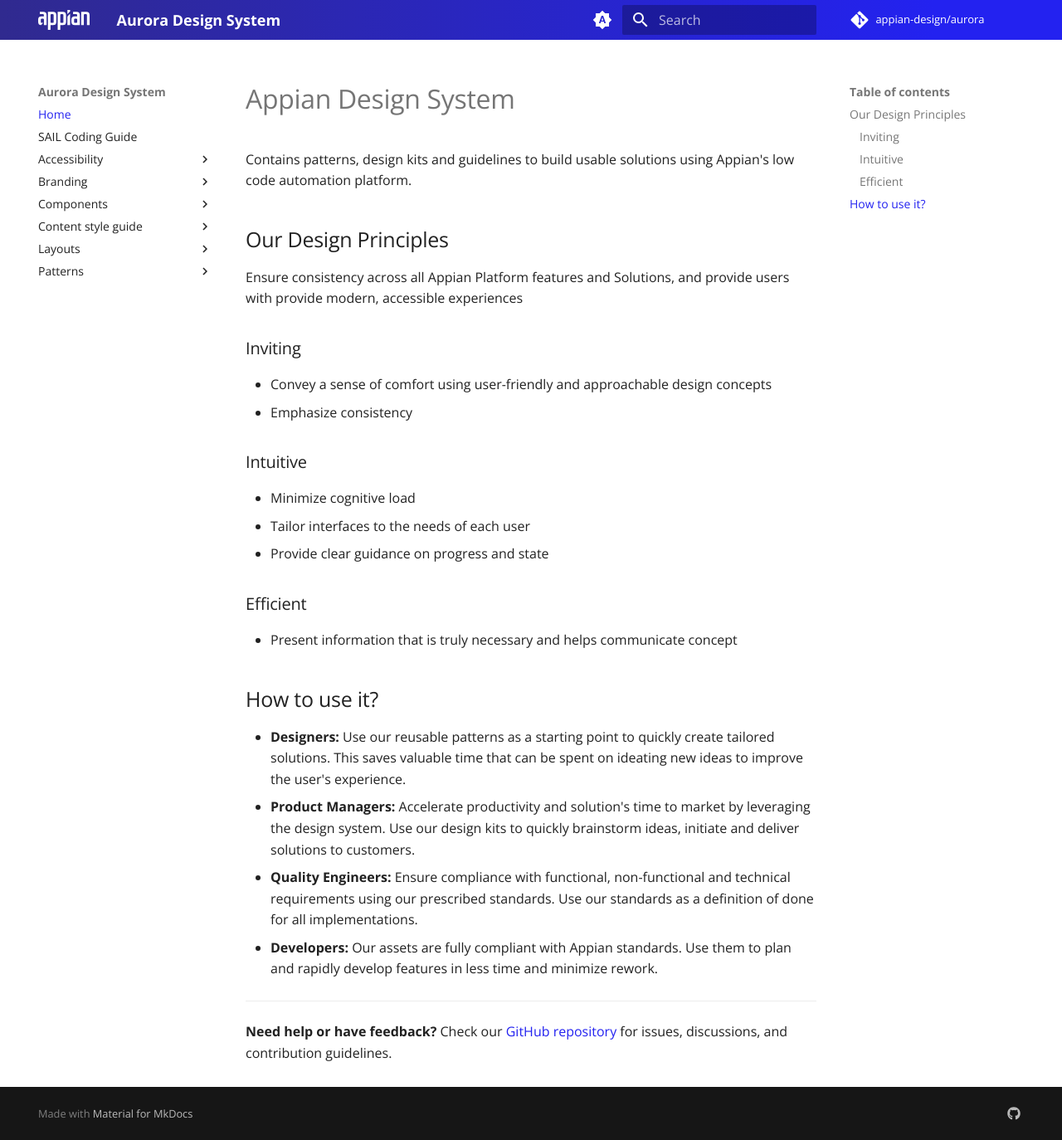
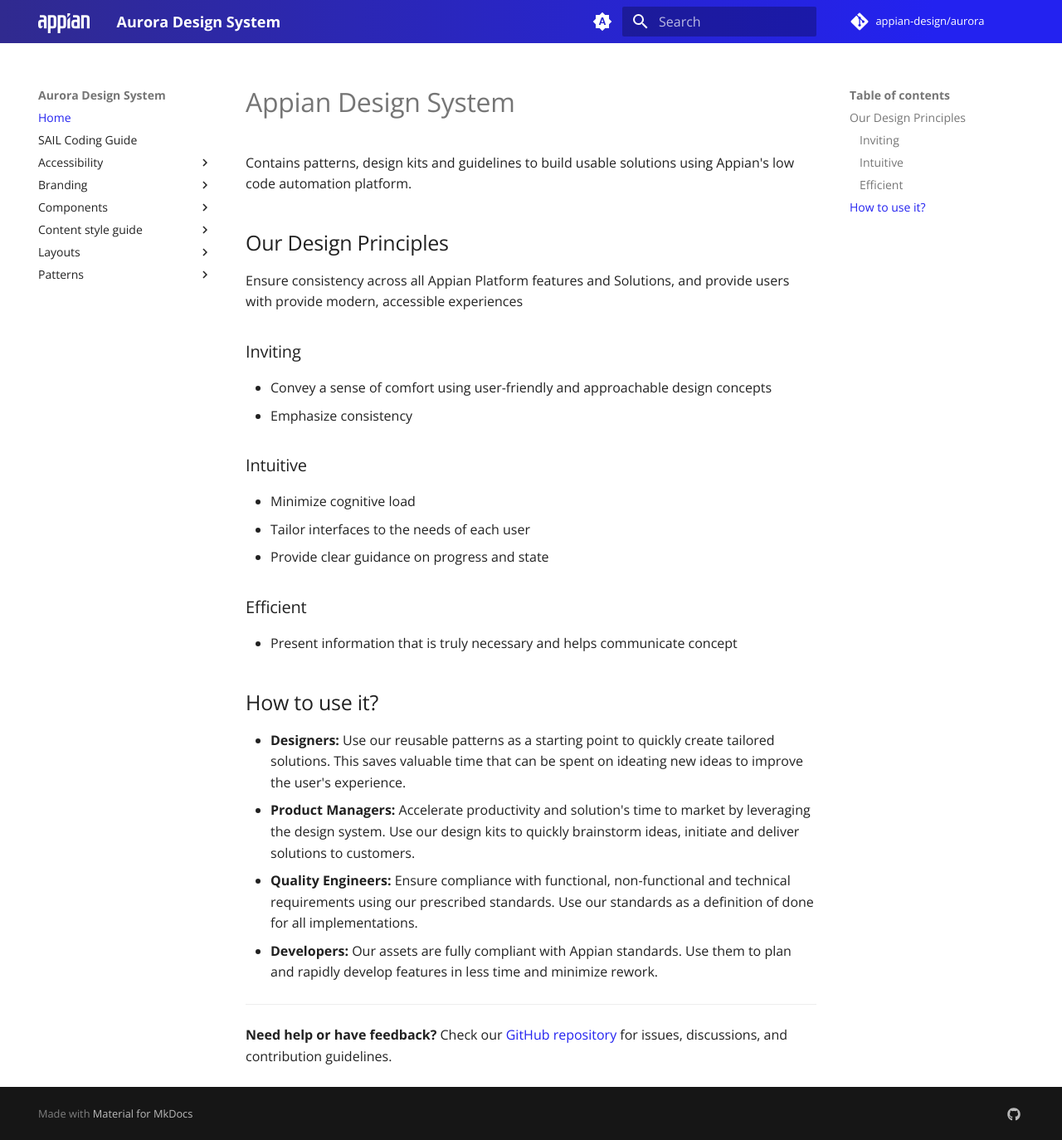
Before and after one commit to appian-design/aurora, an MkDocs documentation site: the page built from docs/index.md, in a window 1280 px wide and 1374 px high. Shown: the whole window at 83% size. Built offline with MkDocs 1.6.1 and Material for MkDocs 9.7.7, drawn with Linux system fonts in a browser that asks for light colours; comment, search, counter and statistics services are not loaded.

Commit message:
set logo a bit lower for better visual alignment

```diff
--- a/docs/stylesheets/extra.css
+++ b/docs/stylesheets/extra.css
@@ -16,6 +16,10 @@
 box-shadow: none; /* Optional: Removes the default shadow */
 }
 
+.md-header__button.md-logo {
+  padding-top: .6rem;
+}
+
 /* Hide the icon for the "stable" page status */
 .md-status--stable {
     display: none;
```
